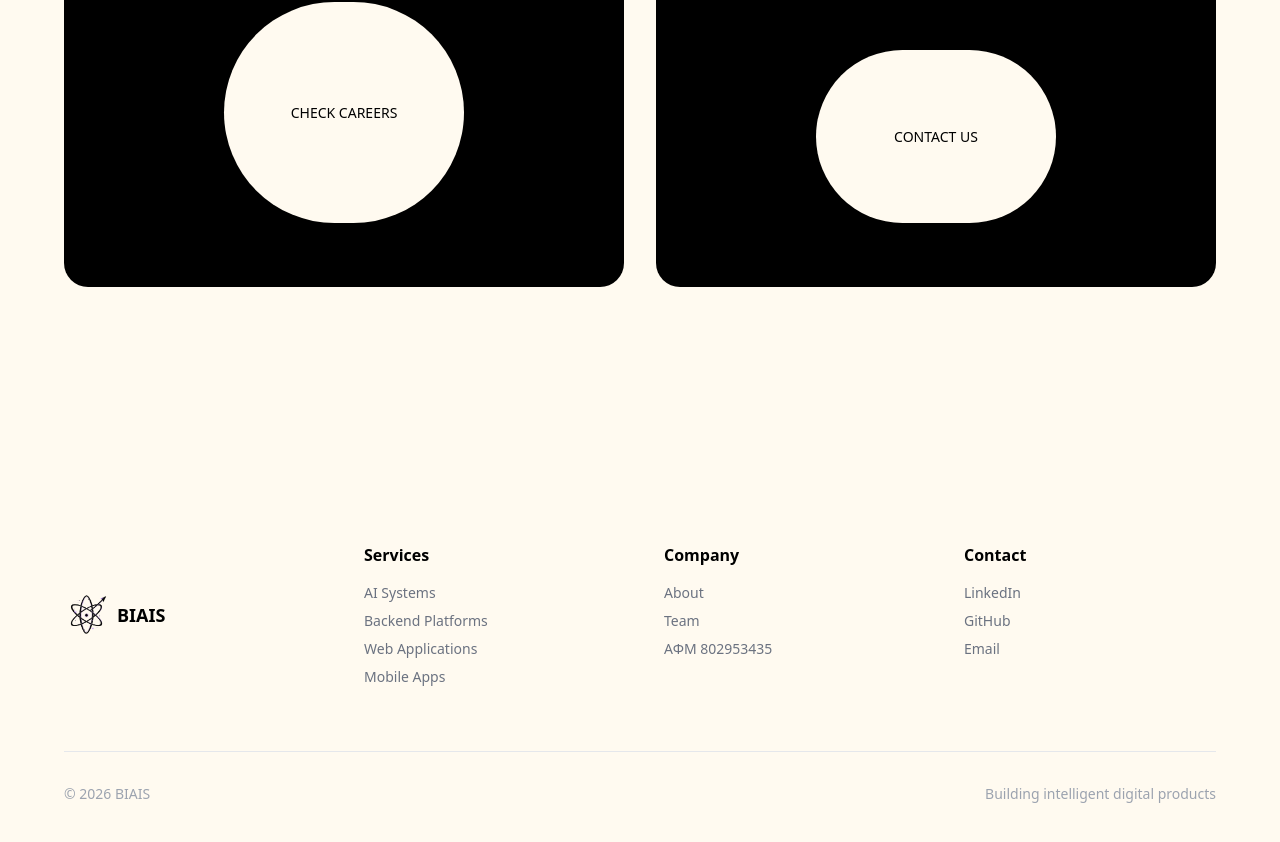
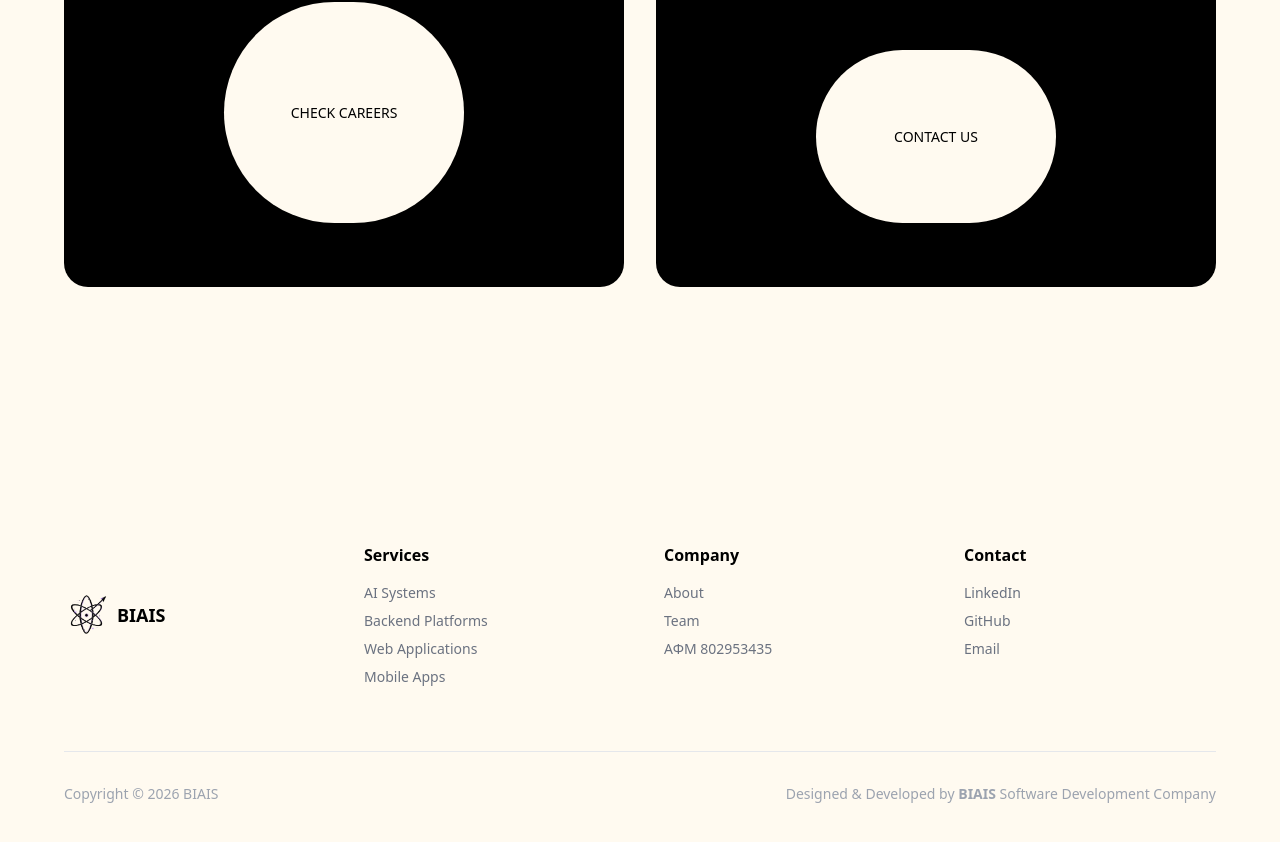
Before and after one commit to ileana2303/BIAIS-WEB, a Next.js app: page / in a window 1280 px wide. Shown: the part 7497-8339 px from the top of the page. Built offline with nearby package versions, Linux system fonts and the light colour scheme.

Commit message:
updates footer info

```diff
--- a/components/footer.tsx
+++ b/components/footer.tsx
@@ -82,8 +82,8 @@ export default function Footer() {
           </div>
 
           <div className="mt-16 flex justify-between border-t pt-8 text-sm text-gray-400">
-            <span>© {new Date().getFullYear()} BIAIS</span>
-            <span>Building intelligent digital products</span>
+            <span>Copyright ©  {new Date().getFullYear()} BIAIS</span>
+            <span>Designed & Developed by <b>BIAIS</b> Software Development Company</span>
           </div>
         </div>
       </Container>
```
